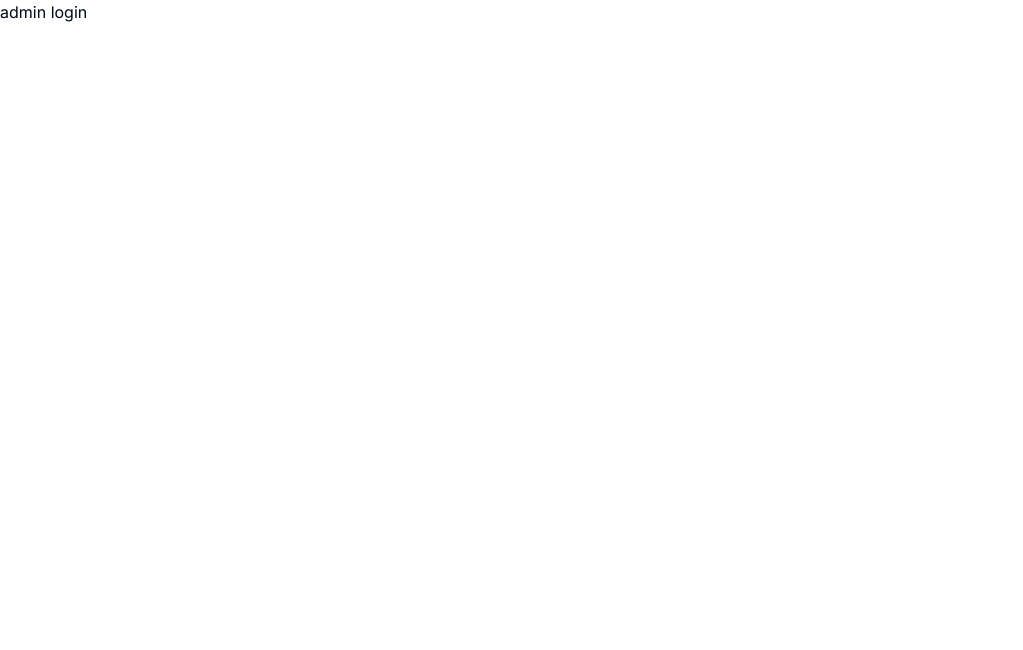
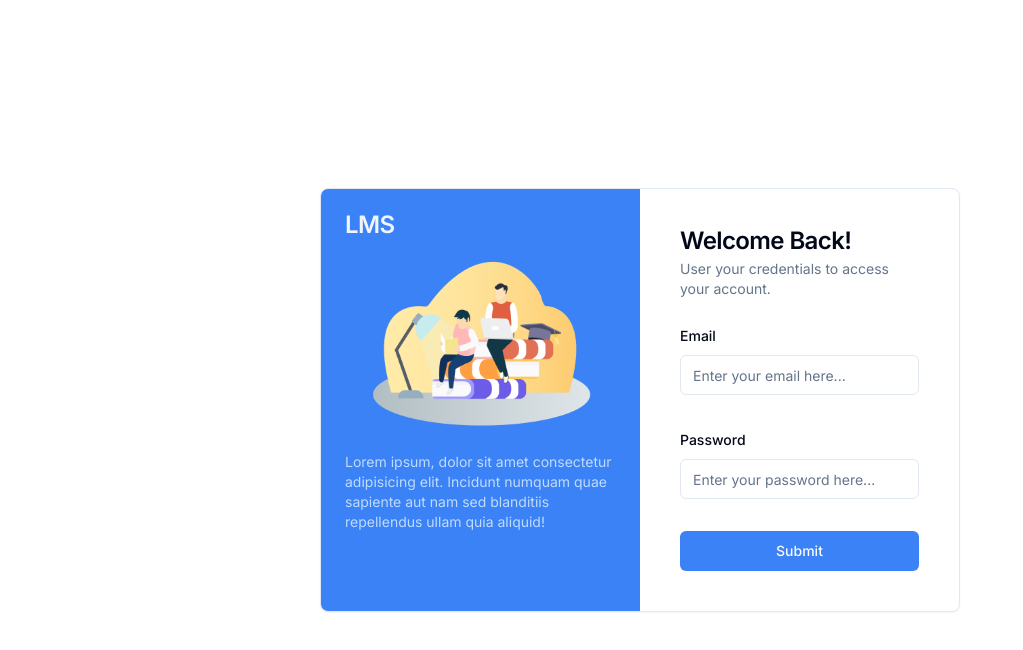
Before and after one commit to KaisAbiyyi/lms, a Next.js app: page /admin/login in a window 1280 px wide. Shown: the top 650 px of the page, without its empty margins (0-1023 px from the left). Built offline with nearby package versions, Linux system fonts and the light colour scheme.

Commit message:
login form

```diff
--- a/package.json
+++ b/package.json
@@ -21,9 +21,10 @@
     "react": "latest",
     "react-dom": "latest",
     "react-hook-form": "^7.47.0",
+    "react-query": "^3.39.3",
     "tailwind-merge": "^1.14.0",
     "tailwindcss-animate": "^1.0.7",
-    "zod": "^3.22.2"
+    "zod": "^3.22.4"
   },
   "devDependencies": {
     "@types/node": "latest",
--- a/src/app/(admin)/admin/(auth)/login/page.tsx
+++ b/src/app/(admin)/admin/(auth)/login/page.tsx
@@ -1,5 +1,30 @@
+import LoginForm from "@/components/admin/auth/LoginForm";
+import { Card, CardContent, CardDescription, CardHeader, CardTitle } from "@/components/ui/card";
+import Image from "next/image";
+
 export default function AdminLogin() {
     return (<>
-        <h1>admin login</h1>
+        <h1>
+            <div className="w-screen h-screen flex justify-center items-center">
+                <Card className="m-auto w-3/6 flex overflow-hidden">
+                    <div className="w-1/2 bg-blue-500">
+                        <CardHeader>
+                            <CardTitle className="text-slate-100">LMS</CardTitle>
+                            <Image className="mx-auto" src={"/assets/images/study.png"} width={300} height={300} alt="study ilustration" />
+                            <CardDescription className="text-blue-200">Lorem ipsum, dolor sit amet consectetur adipisicing elit. Incidunt numquam quae sapiente aut nam sed blanditiis repellendus ullam quia aliquid!</CardDescription>
+                        </CardHeader>
+                    </div>
+                    <div className="w-1/2 p-4">
+                        <CardHeader>
+                            <CardTitle>Welcome Back!</CardTitle>
+                            <CardDescription>User your credentials to access your account.</CardDescription>
+                        </CardHeader>
+                        <CardContent>
+                            <LoginForm />
+                        </CardContent>
+                    </div>
+                </Card>
+            </div>
+        </h1>
     </>)
 }
--- /dev/null
+++ b/src/components/admin/auth/LoginForm.tsx
@@ -0,0 +1,75 @@
+"use client"
+
+import { zodResolver } from "@hookform/resolvers/zod"
+import * as z from "zod"
+
+import { Button } from "@/components/ui/button"
+import {
+    Form,
+    FormControl,
+    FormDescription,
+    FormField,
+    FormItem,
+    FormLabel,
+    FormMessage,
+} from "@/components/ui/form"
+import { Input } from "@/components/ui/input"
+import { useForm } from "react-hook-form"
+
+const formSchema = z.object({
+    email: z.string().min(1, {
+        message: "Email cannot null.",
+    }).email(),
+    password: z.string().min(1, {
+        message: "Password cannot null.",
+    }),
+})
+
+export default function LoginForm() {
+    const form = useForm<z.infer<typeof formSchema>>({
+        resolver: zodResolver(formSchema),
+        defaultValues: {
+            email: "",
+            password: ''
+        },
+    })
+
+    function onSubmit(values: z.infer<typeof formSchema>) {
+        console.log(values)
+        console.log(formSchema)
+    }
+
+    return (
+        <Form {...form}>
+            <form onSubmit={form.handleSubmit(onSubmit)} className="space-y-8">
+                <FormField
+                    control={form.control}
+                    name="email"
+                    render={({ field }) => (
+                        <FormItem>
+                            <FormLabel>Email</FormLabel>
+                            <FormControl>
+                                <Input type="email" placeholder="Enter your email here..." {...field} />
+                            </FormControl>
+                            <FormMessage />
+                        </FormItem>
+                    )}
+                />
+                <FormField
+                    control={form.control}
+                    name="password"
+                    render={({ field }) => (
+                        <FormItem>
+                            <FormLabel>Password</FormLabel>
+                            <FormControl>
+                                <Input type="password" placeholder="Enter your password here..." {...field} />
+                            </FormControl>
+                            <FormMessage />
+                        </FormItem>
+                    )}
+                />
+                <Button type="submit" variant={"default"} className="w-full">Submit</Button>
+            </form>
+        </Form>
+    )
+}
--- a/src/components/ui/button.tsx
+++ b/src/components/ui/button.tsx
@@ -9,9 +9,9 @@ const buttonVariants = cva(
   {
     variants: {
       variant: {
-        default: "bg-primary text-primary-foreground hover:bg-primary/90",
+        default: "bg-blue-500 text-primary-foreground hover:bg-blue-500/90",
         destructive:
-        "bg-destructive text-destructive-foreground hover:bg-destructive/90",
+          "bg-destructive text-destructive-foreground hover:bg-destructive/90",
         outline:
           "border border-input bg-background hover:bg-accent hover:text-accent-foreground",
         secondary:
--- /dev/null
+++ b/src/components/ui/input.tsx
@@ -0,0 +1,25 @@
+import * as React from "react"
+
+import { cn } from "@/lib/utils"
+
+export interface InputProps
+  extends React.InputHTMLAttributes<HTMLInputElement> {}
+
+const Input = React.forwardRef<HTMLInputElement, InputProps>(
+  ({ className, type, ...props }, ref) => {
+    return (
+      <input
+        type={type}
+        className={cn(
+          "flex h-10 w-full rounded-md border border-input bg-background px-3 py-2 text-sm ring-offset-background file:border-0 file:bg-transparent file:text-sm file:font-medium placeholder:text-muted-foreground focus-visible:outline-none focus-visible:ring-2 focus-visible:ring-ring focus-visible:ring-offset-2 disabled:cursor-not-allowed disabled:opacity-50",
+          className
+        )}
+        ref={ref}
+        {...props}
+      />
+    )
+  }
+)
+Input.displayName = "Input"
+
+export { Input }
```
Also changed, not shown: public/assets/images/study.png (added), 1 other file (tests, documents, lock files or other folders).
